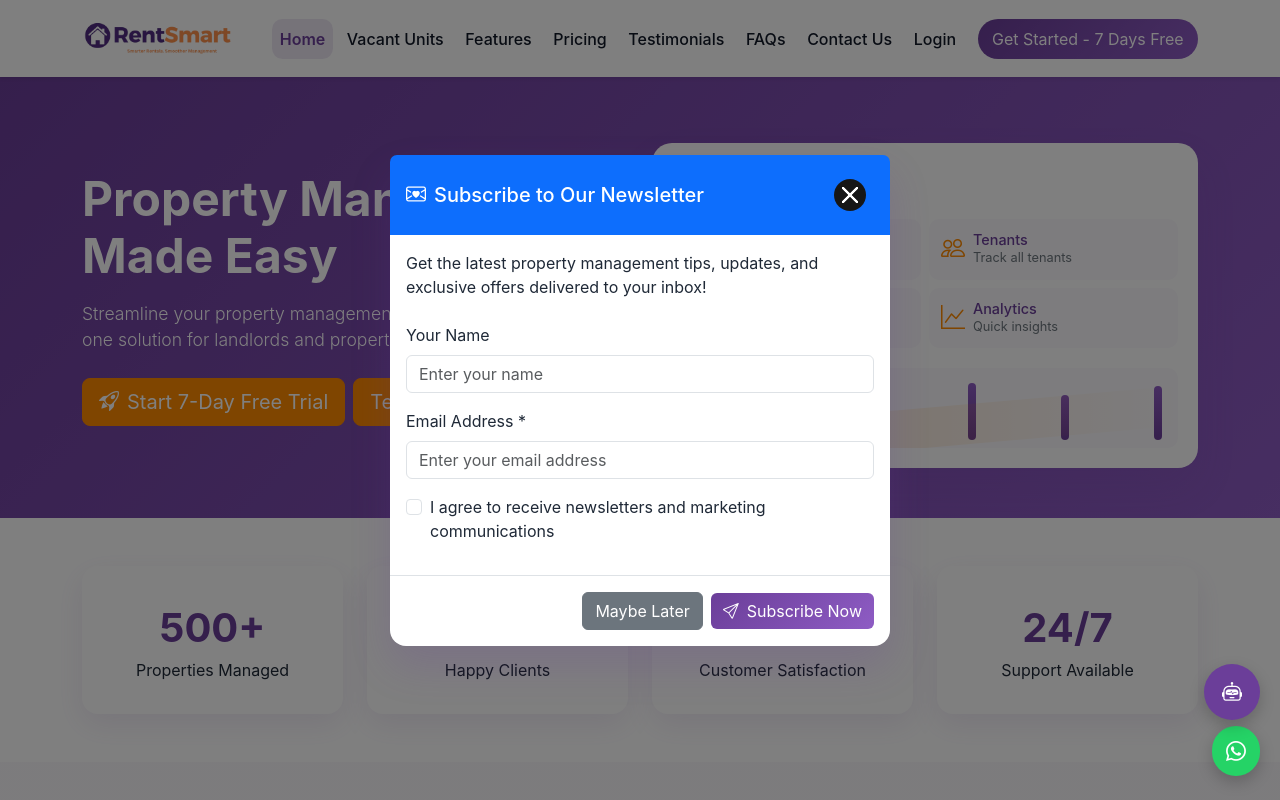
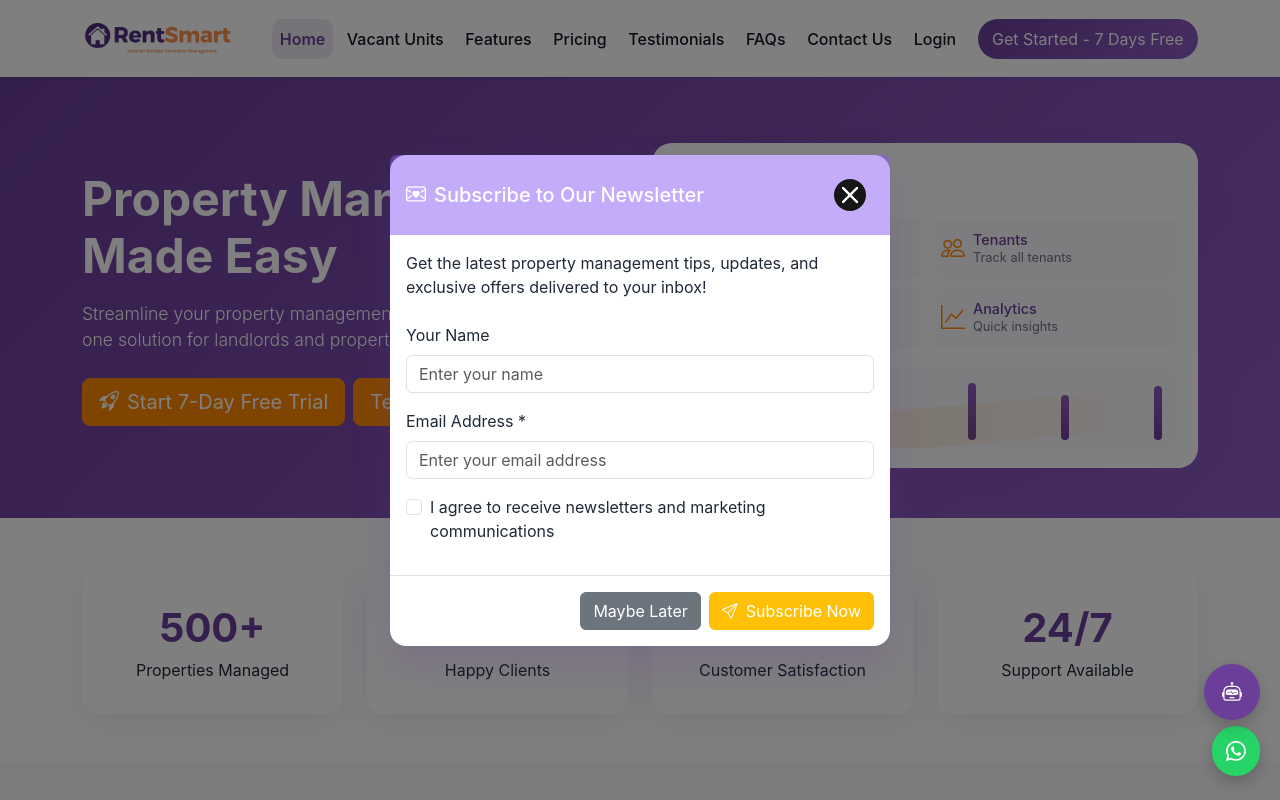
Before and after one commit to timestentechnologies/RentSmart, a PHP site: page / in a window 1280 px wide. Run offline with PHP 8.4, Linux system fonts and the light colour scheme; data comes from the database, SQL or seed files in the repository; data that the repository does not hold is empty; some libraries are stand-ins or nearby versions.

Commit message:
newsletter

```diff
--- a/views/home.php
+++ b/views/home.php
@@ -1893,7 +1893,7 @@ document.addEventListener('DOMContentLoaded', function(){
 <div class="modal fade" id="newsletterModal" tabindex="-1" data-bs-backdrop="static" data-bs-keyboard="false">
     <div class="modal-dialog modal-dialog-centered">
         <div class="modal-content">
-            <div class="modal-header bg-primary text-white">
+            <div class="modal-header text-white" style="background-color: #8a5cf681;">
                 <h5 class="modal-title">
                     <i class="bi bi-envelope-heart me-2"></i>Subscribe to Our Newsletter
                 </h5>
@@ -1922,7 +1922,7 @@ document.addEventListener('DOMContentLoaded', function(){
             </div>
             <div class="modal-footer">
                 <button type="button" class="btn btn-secondary" data-bs-dismiss="modal">Maybe Later</button>
-                <button type="button" class="btn btn-primary" id="subscribeBtn">
+                <button type="button" class="btn btn-warning text-white" id="subscribeBtn">
                     <i class="bi bi-send me-2"></i>Subscribe Now
                 </button>
             </div>
--- a/views/layouts/main.php
+++ b/views/layouts/main.php
@@ -2570,7 +2570,7 @@ ob_clean();
                         <div class="input-group">
                             <input type="email" name="email" class="form-control" placeholder="Enter your email" required>
                             <input type="text" name="name" class="form-control d-none" placeholder="Your name (optional)">
-                            <button type="submit" class="btn btn-primary" type="button">
+                            <button type="submit" class="btn btn-warning text-white" type="button">
                                 <i class="bi bi-send"></i>
                             </button>
                         </div>
```
